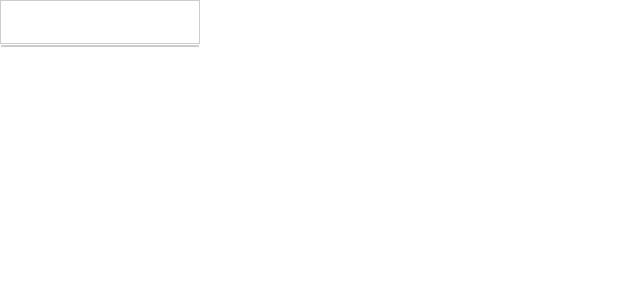
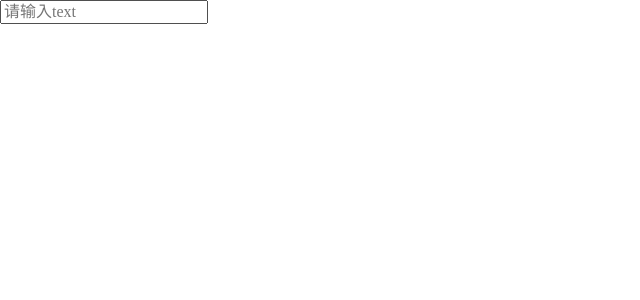
Before and after one commit to dong199903/compoments-dzp, a React (Create React App) app: page / in a window 1280 px wide. Shown: the top 300 px of the page, without its empty margins (0-640 px from the left). Built offline with nearby package versions, Linux system fonts and the light colour scheme.

Commit message:
feat: auto组件完成

```diff
--- /dev/null
+++ b/src/components/AutoComplete/index.tsx
@@ -0,0 +1,103 @@
+import React,{useState,useCallback} from "react";
+import {debounce} from "lodash";
+import classNames from "classnames";
+interface AutoComplete {
+  className?:string
+  options?:any,
+  placeholder?:string,
+  onSearch:(e:any)=>void //用户自定义搜索结果
+}
+/**
+ * 1.输入框防抖，避免多次请求
+ * 2.非输入框点击关闭下拉框
+ */
+const AutoComplate = (props:AutoComplete) => {
+  const {
+    options,
+    className,
+    placeholder,
+    onSearch
+  } = props;
+  const [list,setList] = useState([]);
+  const [inputVal,setInputVal] = useState('');
+  const [isDownShow,setIsDownShow] = useState(false);
+  const [activedIndex,setActivedIndex] = useState(0);//当前选中的列表
+
+  //input change
+  const onInputChange = (e:any) => {
+    Promise.resolve(onSearch(e.target.value)).then((msg:any)=>{
+      setList(msg);
+      setActivedIndex(0);
+      setIsDownShow(true);
+    })
+  }
+  //防抖处理
+  const debunleInput = useCallback(debounce(onInputChange,500),[])
+
+  //classname
+  const classes = classNames('auto-complete',className);
+
+  //选择下拉列表某一项
+  const choseItem = (e:any) => {
+    setInputVal(e);
+  }
+
+  //键盘事件监听
+  const handleKeyDown = (e:any) => {
+    console.log(e.keyCode);
+    switch (e.keyCode) {
+      case 13://enter
+        //选择
+        setInputVal(list[activedIndex]);
+        setIsDownShow(false);
+        break
+      case 38://↑
+        if(activedIndex!==0) {
+          setActivedIndex(activedIndex-1);
+        }
+        break
+      case 40://↓
+        if(activedIndex!==list.length-1) {
+          setActivedIndex(activedIndex+1);
+        }
+        break
+      case 27://esc
+        //关闭并退出
+        setActivedIndex(0);
+        setIsDownShow(false);
+        break
+      default:
+        break
+    }
+  }
+  return (
+    <div className={classes}>
+      <input
+        type="text"
+        placeholder={placeholder}
+        onKeyDown={handleKeyDown}
+        onInput={(e:any)=>{
+          setInputVal(e.target.value);
+          debunleInput(e)
+        }}
+        value={inputVal}
+      />
+      <div className="auto-complete-lists">
+        {isDownShow && list.length>0 && list.map((item,index)=>(
+          <div
+            key={item+''+Math.random()}
+            className={activedIndex===index?'auto-complete-lists-item auto-complete-lists-item-actived':'auto-complete-lists-item'}
+            onClick={()=>{
+              setIsDownShow(false);
+              choseItem(item);
+            }}
+          >
+            {item}
+          </div>
+        ))}
+      </div>
+    </div>
+  )
+}
+
+export default AutoComplate;
--- a/src/pages/Home.tsx
+++ b/src/pages/Home.tsx
@@ -1,5 +1,6 @@
 import React, { useEffect,useState } from "react";
 import Select from "../components/Select";
+import AutoComplate from "../components/AutoComplete";
 import "./index.scss";
 const Home = () => {
   const options = [
@@ -7,11 +8,23 @@ const Home = () => {
     {label:'value2',value:'value2'},
     {label:'value3',value:'value3'},
   ]
+  const onSearch = (e:any) => {
+    //e是输入框的值,模拟后端请求接口
+    return new Promise((resolve,reject)=>{
+      setTimeout(()=>{
+        let len = Math.floor(Math.random()*5+5);
+        let tmp = new Array(len).fill(Math.floor(Math.random()*10));
+        resolve(tmp);
+      },500)
+    })
+  }
   return (
     <div>
-     <Select mode='multiple' options={options}></Select>
-
-     {/* <Select options={options}></Select> */}
+     <AutoComplate
+      placeholder="请输入text"
+      options={options}
+      onSearch={onSearch}
+     />
     </div>
   )
 }
--- /dev/null
+++ b/src/styles/auto-complete.scss
@@ -0,0 +1,5 @@
+.auto-complete{
+  .auto-complete-lists-item-actived{
+    color: red;
+  }
+}
--- a/src/styles/components.scss
+++ b/src/styles/components.scss
@@ -17,3 +17,5 @@
 @import "./select.scss";
 
 @import "./swiper.scss";
+
+@import "./auto-complete.scss";
```
Also changed, not shown: 2 other files (tests, documents, lock files or other folders).
